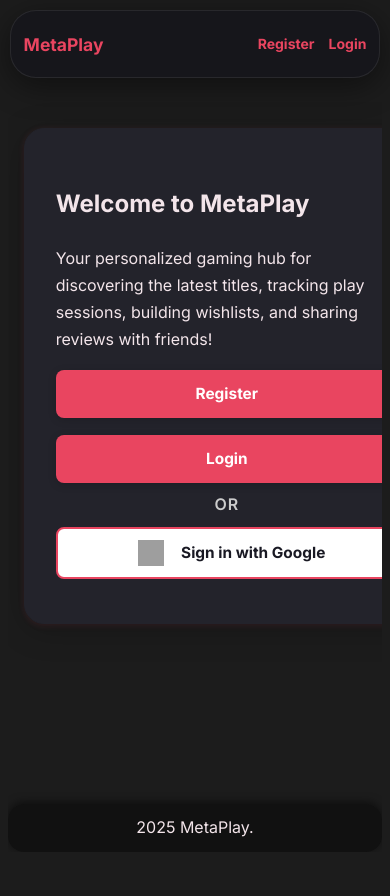
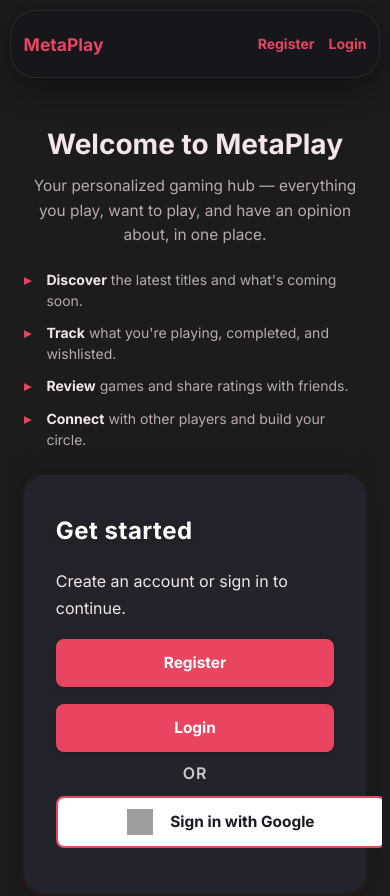
Before and after one commit to Agrim1305/Metaplay, a website: page public/pages/index.html in a window 390 px wide. Shown: the top 896 px of the page. Before the commit the page ends 860 px from the top, so only its background shows below. Drawn offline with Linux system fonts and the light colour scheme; no server answers; grey boxes are pictures that could not be loaded.

Commit message:
landing: two-column hero — pitch left, auth right; stacks on mobile

```diff
--- a/public/pages/index.html
+++ b/public/pages/index.html
@@ -17,33 +17,42 @@
     <main class="main-content1" role="main">
       <div class="container">
 
-        <!--LOGIN CARD-->
-        <div class="login-card">
-          <h2>Welcome to MetaPlay</h2>
-          <p class="card-subtitle">
-            Your personalized gaming hub for discovering the latest titles,
-            tracking play sessions, building wishlists, and sharing reviews with
-            friends!
-          </p>
+        <!-- TWO-COLUMN LANDING: left = pitch, right = auth actions -->
+        <div class="landing-split">
 
-          <!--Register button-->
-          <a href="/pages/registration.html" class="btn-primary1">
-            Register
-          </a>
+          <!-- LEFT: welcome + what the site does -->
+          <section class="landing-intro">
+            <h1 class="landing-title">Welcome to MetaPlay</h1>
+            <p class="landing-lead">
+              Your personalized gaming hub — everything you play, want to play,
+              and have an opinion about, in one place.
+            </p>
+            <ul class="landing-points">
+              <li><strong>Discover</strong> the latest titles and what's coming soon.</li>
+              <li><strong>Track</strong> what you're playing, completed, and wishlisted.</li>
+              <li><strong>Review</strong> games and share ratings with friends.</li>
+              <li><strong>Connect</strong> with other players and build your circle.</li>
+            </ul>
+          </section>
 
-          <!--Login button-->
-          <a href="/pages/login.html" class="btn-primary1">
-            Login
-          </a>
+          <!-- RIGHT: auth actions -->
+          <section class="landing-auth">
+            <div class="login-card">
+              <h2 class="auth-heading">Get started</h2>
+              <p class="card-subtitle">Create an account or sign in to continue.</p>
 
-          <!--Separator-->
-          <div class="separator">OR</div>
+              <a href="/pages/registration.html" class="btn-primary1">Register</a>
+              <a href="/pages/login.html" class="btn-primary1">Login</a>
 
-          <!--Google Sign-in button-->
-          <a href="/auth/google" class="btn-google-dark">
-            <img src="https://developers.google.com/identity/images/g-logo.png" alt="" class="google-icon" />
-            <span class="google-text">Sign in with Google</span>
-          </a>
+              <div class="separator">OR</div>
+
+              <a href="/auth/google" class="btn-google-dark">
+                <img src="https://developers.google.com/identity/images/g-logo.png" alt="" class="google-icon" />
+                <span class="google-text">Sign in with Google</span>
+              </a>
+            </div>
+          </section>
+
         </div>
       </div>
     </main>
--- a/public/stylesheets/style.css
+++ b/public/stylesheets/style.css
@@ -1130,3 +1130,94 @@ body .card-wrapper {
 @media (max-width: 720px) {
   #userTable .admin-table { min-width: 640px; }
 }
+/* ================================================================
+   LANDING PAGE — two-column hero (left pitch / right auth)
+   Splits on desktop, stacks on mobile. Reuses existing card + button
+   styles; only adds the split layout and the left intro column.
+   ================================================================ */
+.landing-split {
+  display: flex;
+  flex-direction: row;
+  align-items: stretch;
+  gap: 2.5rem;
+  width: 100%;
+  max-width: 1000px;
+  margin: 0 auto;
+}
+
+/* LEFT: the pitch. Vertically centred next to the auth card. */
+.landing-intro {
+  flex: 1 1 0;
+  min-width: 0;
+  display: flex;
+  flex-direction: column;
+  justify-content: center;
+  padding: 1rem 0.5rem;
+}
+.landing-title {
+  font-size: 2.4rem;
+  line-height: 1.15;
+  margin: 0 0 1rem;
+  color: var(--text-main, #fff);
+}
+.landing-lead {
+  font-size: 1.1rem;
+  line-height: 1.6;
+  color: var(--text-muted, #c9c9d2);
+  margin: 0 0 1.5rem;
+}
+.landing-points {
+  list-style: none;
+  padding: 0;
+  margin: 0;
+  display: flex;
+  flex-direction: column;
+  gap: 0.8rem;
+}
+.landing-points li {
+  position: relative;
+  padding-left: 1.6rem;
+  font-size: 1rem;
+  line-height: 1.5;
+  color: var(--text-muted, #c9c9d2);
+}
+.landing-points li::before {
+  content: "▸";
+  position: absolute;
+  left: 0;
+  color: var(--accent, #e94560);
+  font-weight: 700;
+}
+.landing-points strong { color: var(--text-main, #fff); }
+
+/* RIGHT: the auth card column. Fixed comfortable width on desktop. */
+.landing-auth {
+  flex: 0 0 380px;
+  display: flex;
+  align-items: center;
+}
+.landing-auth .login-card {
+  width: 100%;
+  max-width: 380px;     /* override the global 480px so it fits the column */
+  margin: 0;
+}
+.auth-heading { margin: 0 0 0.4rem; }
+
+/* STACK on tablet/mobile: intro on top, auth card below, both full width. */
+@media (max-width: 860px) {
+  .landing-split {
+    flex-direction: column;
+    align-items: center;
+    gap: 1.8rem;
+    max-width: 480px;
+  }
+  .landing-intro {
+    text-align: center;
+    align-items: center;
+    padding: 0;
+  }
+  .landing-title { font-size: 2rem; }
+  .landing-points { text-align: left; }   /* keep bullets readable */
+  .landing-auth { flex: 1 1 auto; width: 100%; }
+  .landing-auth .login-card { max-width: 100%; }
+}
```
